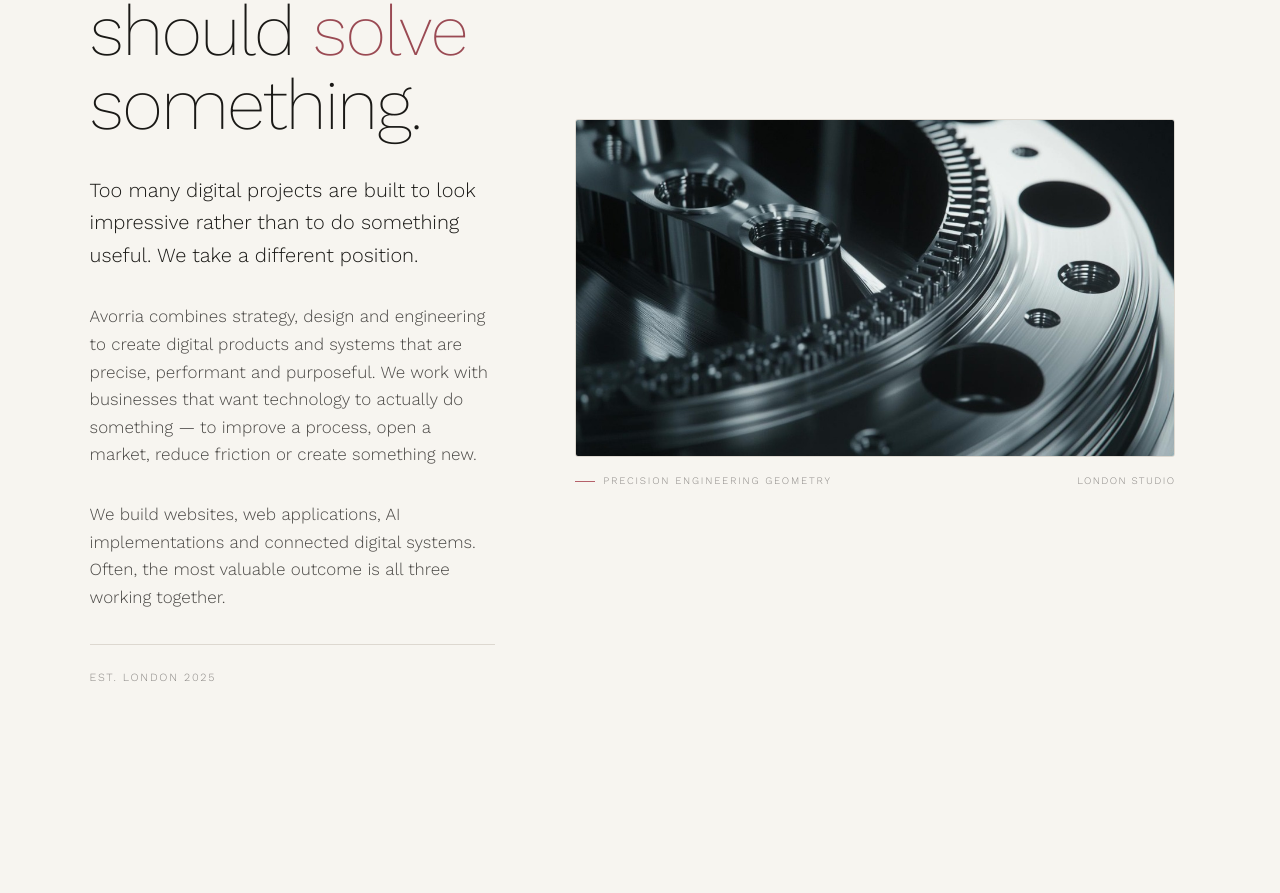
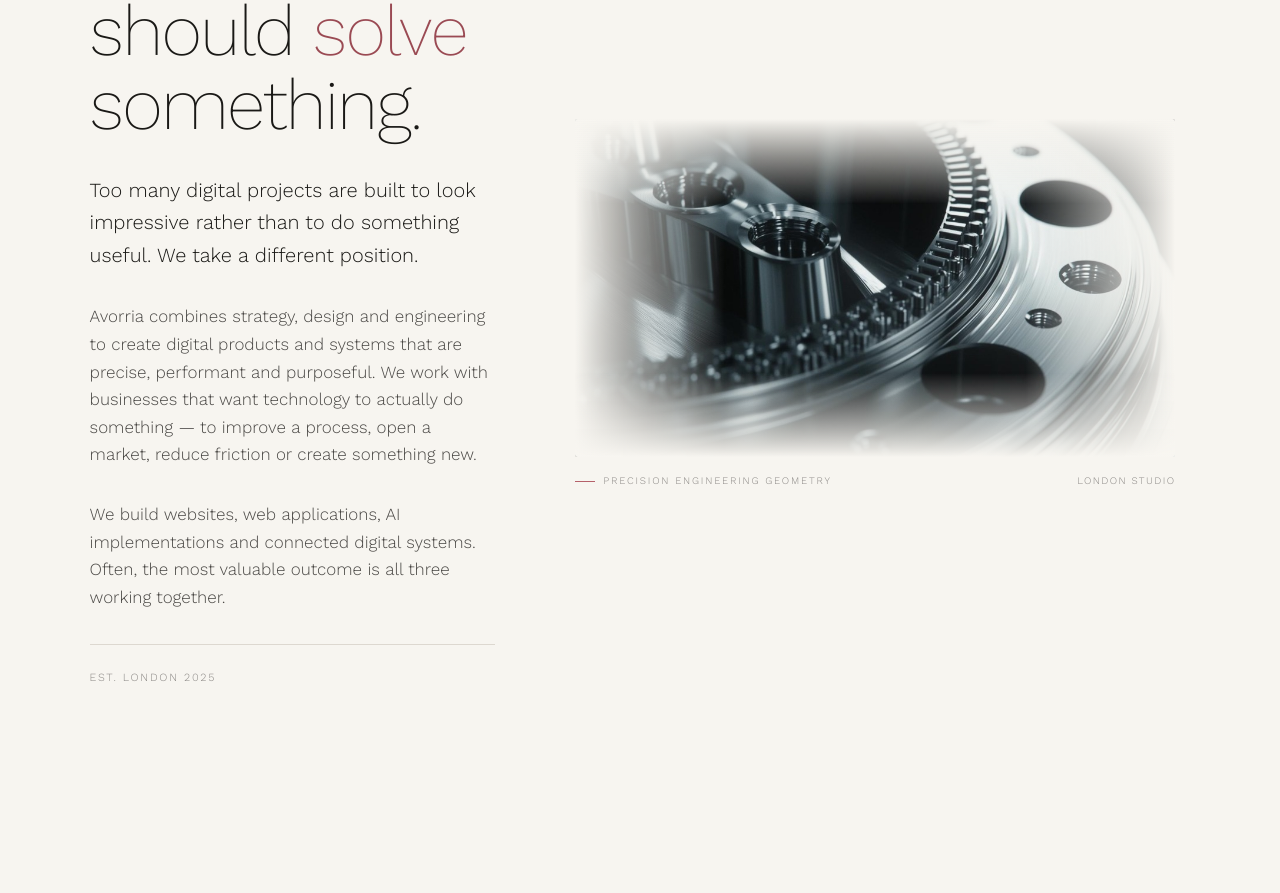
Before and after one commit to PeteCurrey/Avorria-Marketing-AG-V002, a Next.js app: page / in a window 1280 px wide. Shown: the part 1161-2054 px from the top of the page. Built offline with nearby package versions, Linux system fonts and the light colour scheme; no server answers; the database is empty.

Commit message:
style(home): restore faded edges to positioning manifesto image

```diff
--- a/components/home/Positioning.tsx
+++ b/components/home/Positioning.tsx
@@ -87,8 +87,8 @@ export function Positioning() {
           {/* Right: Large-format Art-Directed Visual Plate */}
           <div className="lg:col-span-7">
             <RevealOnScroll delay={150}>
-              {/* Confident rectangular plate — hard architectural edges, no gradient dissolve */}
-              <div className="relative w-full aspect-[16/9] overflow-hidden rounded-[var(--radius-card)] border border-[var(--color-border)]">
+              {/* Art-Directed Visual Plate with faded gradient edges */}
+              <div className="relative w-full aspect-[16/9] overflow-hidden rounded-[var(--radius-card)]">
                 <Image
                   src="/images/positioning/manifesto.jpg"
                   alt="Precision engineering geometry"
@@ -97,6 +97,30 @@ export function Positioning() {
                   priority
                   className="object-cover transition-transform duration-700 hover:scale-[1.02]"
                   style={{ objectPosition: '50% 50%' }}
+                />
+                {/* Left fade */}
+                <div
+                  className="absolute inset-y-0 left-0 w-1/4 pointer-events-none z-10"
+                  style={{ background: 'linear-gradient(to right, var(--color-ivory) 0%, transparent 100%)' }}
+                  aria-hidden="true"
+                />
+                {/* Right fade */}
+                <div
+                  className="absolute inset-y-0 right-0 w-1/4 pointer-events-none z-10"
+                  style={{ background: 'linear-gradient(to left, var(--color-ivory) 0%, transparent 100%)' }}
+                  aria-hidden="true"
+                />
+                {/* Top fade */}
+                <div
+                  className="absolute inset-x-0 top-0 h-1/4 pointer-events-none z-10"
+                  style={{ background: 'linear-gradient(to bottom, var(--color-ivory) 0%, transparent 100%)' }}
+                  aria-hidden="true"
+                />
+                {/* Bottom fade */}
+                <div
+                  className="absolute inset-x-0 bottom-0 h-1/4 pointer-events-none z-10"
+                  style={{ background: 'linear-gradient(to top, var(--color-ivory) 0%, transparent 100%)' }}
+                  aria-hidden="true"
                 />
               </div>
 
```
